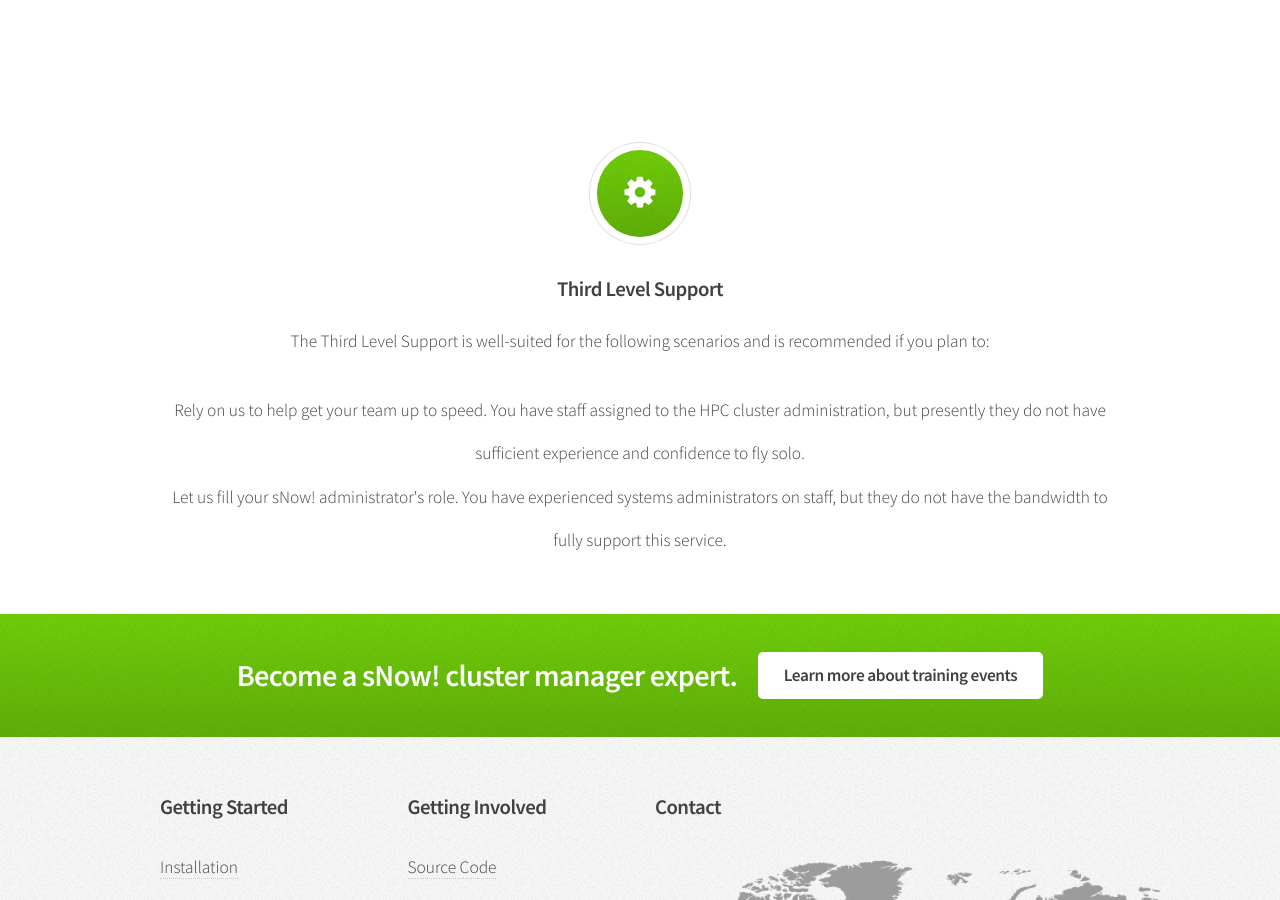
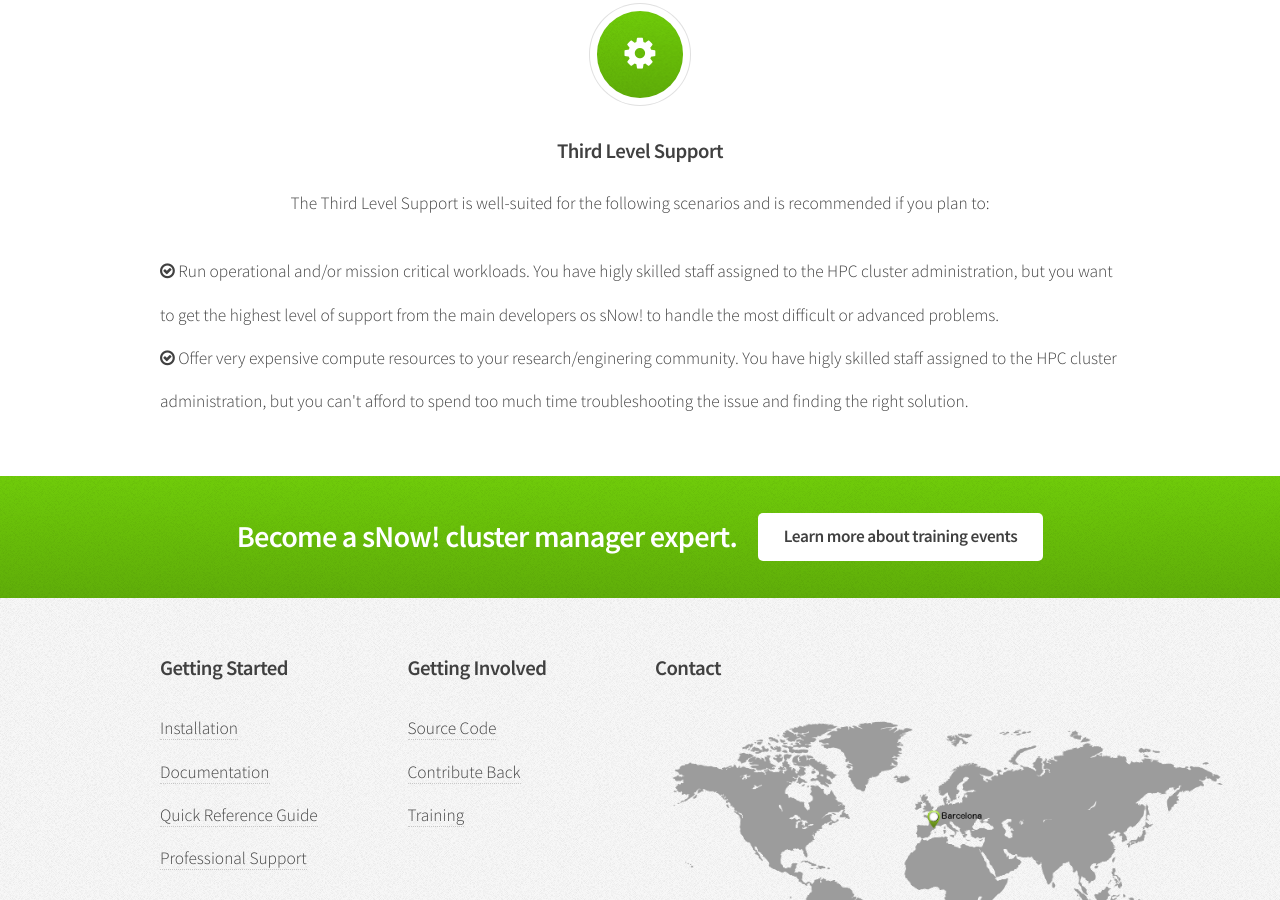
Before and after one commit to FlocksCM/snow-web, a Jekyll site: the page built from support.html, in a window 1280 px wide and 900 px high, scrolled down 1386 px. Built offline with Jekyll 4.4.1, drawn with Linux system fonts in a browser that asks for light colours.

Commit message:
updated support

```diff
--- a/support.html
+++ b/support.html
@@ -21,46 +21,22 @@ layout: default
 						<h3>First Level Support</h3>
                         <p>The First Level Support is well-suited for the following scenarios and is recommended if you plan to:</p>
                         <ul class="links">
-                            <li><i class="icon fa-tick"></i> Rely on us until your team is ready and in place. You have no staff without experience in sNow! or High Performance Computing in general, and do not plan to hire for that role.</li>
-                            <li><i class="icon fa-tick"></i> Let us fill your sNow! administrator's role. You have experienced systems administrators on staff, but they do not have the bandwidth to fully support this service.</li>
+                            <li align="left"><i class="icon fa-check-circle-o"></i> Rely on us until your team is ready and in place. You have no staff without experience in sNow! or High Performance Computing in general, and do not plan to hire for that role.</li>
+                            <li align="left"><i class="icon fa-check-circle-o"></i> Let us fill your sNow! administrator's role. You have experienced systems administrators on staff, but they do not have the bandwidth to fully support this service.</li>
                         </ul>
-<!--					</div>
-				</section>
-				<section class="12u">
-                    <div class="box highlight"> -->
 						<i class="icon major fa-rocket"></i>
 						<h3>Second Level Support</h3>
                         <p>The Second Level Support is well-suited for the following scenarios and is recommended if you plan to:</p>
                         <ul class="links">
-                            <li><i class="icon fa-tick"></i> Rely on us to help get your team up to speed. You have staff assigned to the HPC cluster administration, but presently they do not have sufficient experience and confidence to fly solo.</li>
-                            <li><i class="icon fa-tick"></i> Let us fill your sNow! administrator's role. You have experienced systems administrators on staff, but they do not have the bandwidth to fully support this service.</li>
+                            <li align="left"><i class="icon fa-check-circle-o"></i> Rely on us to help get your team up to speed. You have staff assigned to the HPC cluster administration, but presently they do not have sufficient experience and confidence to fly solo.</li>
+                            <li align="left"><i class="icon fa-check-circle-o"></i> Let us fill your sNow! administrator's role. You have experienced systems administrators on staff, but they do not have the bandwidth to fully support this service.</li>
                         </ul>
-					</div>
-				</section>
-			</div>
-		</div>
-	</section>
-
-<!-- Second Level -->
-	<section class="wrapper style1">
-		<div class="container">
-			<div class="row double">
-			</div>
-		</div>
-	</section>
-
-<!-- Third Level -->
-	<section class="wrapper style1">
-		<div class="container">
-			<div class="row double">
-				<section class="12u">
-					<div class="box highlight">
 						<i class="icon major fa-gear"></i>
 						<h3>Third Level Support</h3>
                         <p>The Third Level Support is well-suited for the following scenarios and is recommended if you plan to:</p>
                         <ul class="links">
-                            <li><i class="icon fa-tick"></i> Rely on us to help get your team up to speed. You have staff assigned to the HPC cluster administration, but presently they do not have sufficient experience and confidence to fly solo.</li>
-                            <li><i class="icon fa-tick"></i> Let us fill your sNow! administrator's role. You have experienced systems administrators on staff, but they do not have the bandwidth to fully support this service.</li>
+                            <li align="left"><i class="icon fa-check-circle-o"></i> Run operational and/or mission critical workloads. You have higly skilled staff assigned to the HPC cluster administration, but you want to get the highest level of support from the main developers os sNow! to handle the most difficult or advanced problems.
+                            <li align="left"><i class="icon fa-check-circle-o"></i> Offer very expensive compute resources to your research/enginering community. You have higly skilled staff assigned to the HPC cluster administration, but you can't afford to spend too much time troubleshooting the issue and finding the right solution.</li>
                         </ul>
 					</div>
 				</section>
```
